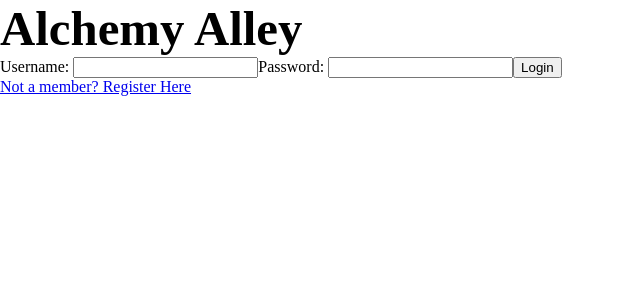
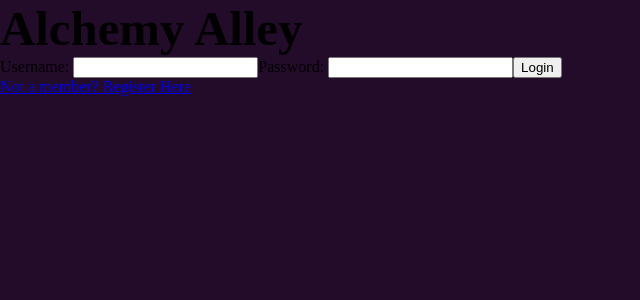
Before and after one commit to Anti5893/Swen261-Project-Alchemy-Alley, an Angular app in the folder estore-ui/: page /login in a window 1280 px wide. Shown: the top 300 px of the page, without its empty margins (0-640 px from the left). Built offline with nearby package versions, Linux system fonts and the light colour scheme; a web font is replaced by a local one.

Commit message:
Finished msot of the radio styles

```diff
--- a/estore-ui/src/styles.css
+++ b/estore-ui/src/styles.css
@@ -1,4 +1,4 @@
-@import url('https://fonts.googleapis.com/css?family=Vollkorn%20SC:700|Underdog:400');
+@import url("https://fonts.googleapis.com/css?family=Vollkorn%20SC:700|Underdog:400");
 
 :root {
 	--text: #ffffff;
@@ -6,35 +6,185 @@
 	--primary: #791baf;
 	--secondary: #b888dd;
 	--accent: #f0bf0f;
+
+	--text-50: #f2f2f2;
+	--text-100: #e6e6e6;
+	--text-200: #cccccc;
+	--text-300: #b3b3b3;
+	--text-400: #999999;
+	--text-500: #808080;
+	--text-600: #666666;
+	--text-700: #4d4d4d;
+	--text-800: #333333;
+	--text-900: #1a1a1a;
+	--text-950: #0d0d0d;
+
+	--background-50: #f6ebfa;
+	--background-100: #edd7f4;
+	--background-200: #dcaeea;
+	--background-300: #ca86df;
+	--background-400: #b95ed4;
+	--background-500: #a736c9;
+	--background-600: #862ba1;
+	--background-700: #642079;
+	--background-800: #431551;
+	--background-900: #210b28;
+	--background-950: #110514;
+
+	--primary-50: #f5e9fc;
+	--primary-100: #ead3f8;
+	--primary-200: #d6a7f1;
+	--primary-300: #c17bea;
+	--primary-400: #ad4fe3;
+	--primary-500: #9822dd;
+	--primary-600: #7a1cb0;
+	--primary-700: #5b1584;
+	--primary-800: #3d0e58;
+	--primary-900: #1e072c;
+	--primary-950: #0f0316;
+
+	--secondary-50: #f3ebf9;
+	--secondary-100: #e7d7f4;
+	--secondary-200: #d0afe9;
+	--secondary-300: #b888dd;
+	--secondary-400: #a160d2;
+	--secondary-500: #8938c7;
+	--secondary-600: #6e2d9f;
+	--secondary-700: #522277;
+	--secondary-800: #371650;
+	--secondary-900: #1b0b28;
+	--secondary-950: #0e0614;
+
+	--accent-50: #fdf9e7;
+	--accent-100: #fcf2cf;
+	--accent-200: #f9e59f;
+	--accent-300: #f6d96f;
+	--accent-400: #f3cc3f;
+	--accent-500: #f0bf0f;
+	--accent-600: #c0990c;
+	--accent-700: #907309;
+	--accent-800: #604c06;
+	--accent-900: #302603;
+	--accent-950: #181302;
 }
 
-html, body {
+html,
+body {
 	width: 100%;
 	height: 100%;
 	margin: 0;
+	background-color: var(--background);
 }
 
 body {
-  font-family: 'Underdog';
+	font-family: "Underdog";
 	font-weight: 400;
 }
 
-h1, h2, h3, h4, h5, p, small {
-  font-family: 'Vollkorn SC';
+h1,
+h2,
+h3,
+h4,
+h5,
+p,
+small {
+	font-family: "Vollkorn SC";
 	font-weight: 700;
 	margin: 0;
 }
 
-html {font-size: 100%;} /* 16px */
+html {
+	font-size: 100%;
+} /* 16px */
 
-h1 {font-size: 3.053rem; /* 48.8px */}
+h1 {
+	font-size: 3.053rem; /* 48.8px */
+}
 
-h2 {font-size: 2.442rem; /* 39.04px */}
+h2 {
+	font-size: 2.442rem; /* 39.04px */
+}
 
-h3 {font-size: 1.954rem; /* 31.2px */}
+h3 {
+	font-size: 1.954rem; /* 31.2px */
+}
 
-h4 {font-size: 1.563rem; /* 24.96px */}
+h4 {
+	font-size: 1.563rem; /* 24.96px */
+}
 
-h5 {font-size: 1.250rem; /* 20px */}
+h5 {
+	font-size: 1.25rem; /* 20px */
+}
 
-small {font-size: 0.800rem; /* 12.8px */}
+small {
+	font-size: 0.8rem; /* 12.8px */
+}
+
+.radio-container {
+	display: flex;
+	flex-direction: row;
+	gap: 0.5rem;
+}
+.radio-parent {
+	display: flex;
+	flex-direction: row;
+	width: min-content;
+	height: auto;
+}
+.radio-parent .radio-child:first-of-type {
+	border-top-left-radius: 1.25rem;
+	border-bottom-left-radius: 1.25rem;
+}
+.radio-parent .radio-child:last-of-type {
+	border-top-right-radius: 1.25rem;
+	border-bottom-right-radius: 1.25rem;
+	/* border-right: var(--text) solid 1px; */
+}
+.radio-child {
+	position: relative;
+	width: 1.25rem;
+	height: 1.25rem;
+	background-color: var(--secondary-800);
+	overflow: hidden;
+	color: var(--text);
+	transition: filter 0.1s, transform 50ms;
+
+	display: flex;
+	justify-content: center;
+	align-items: center;
+}
+.radio-child input[type="radio"] {
+	width: 100%;
+	height: 100%;
+	appearance: none;
+	-webkit-appearance: none;
+	margin: 0;
+}
+.radio-child span:first-of-type {
+	position: absolute;
+	aspect-ratio: 1;
+	width: 100%;
+	top: 0;
+	left: 0;
+
+	display: flex;
+	justify-content: center;
+	align-items: center;
+
+	text-align: center;
+	line-height: 0;
+}
+.radio-child span:first-of-type p {
+	margin: 0;
+}
+
+/* .radio-child:hover {
+    filter: brightness(2);
+} */
+.radio-child:active {
+	transform: translateY(0.1em);
+}
+.radio-child input:checked {
+	background-color: var(--primary);
+}
```
Lines whose indentation alone changed are shown as unchanged.
